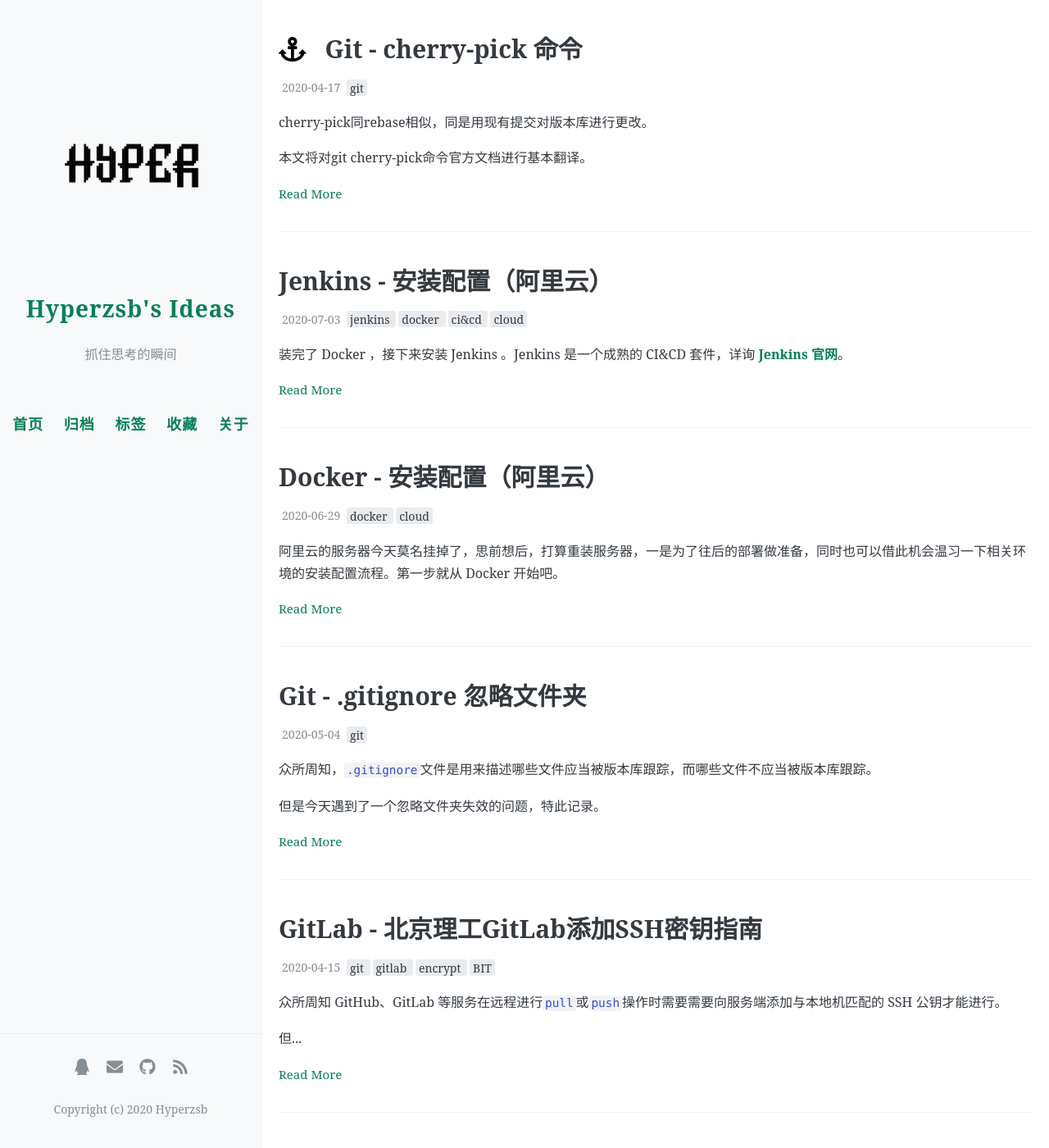
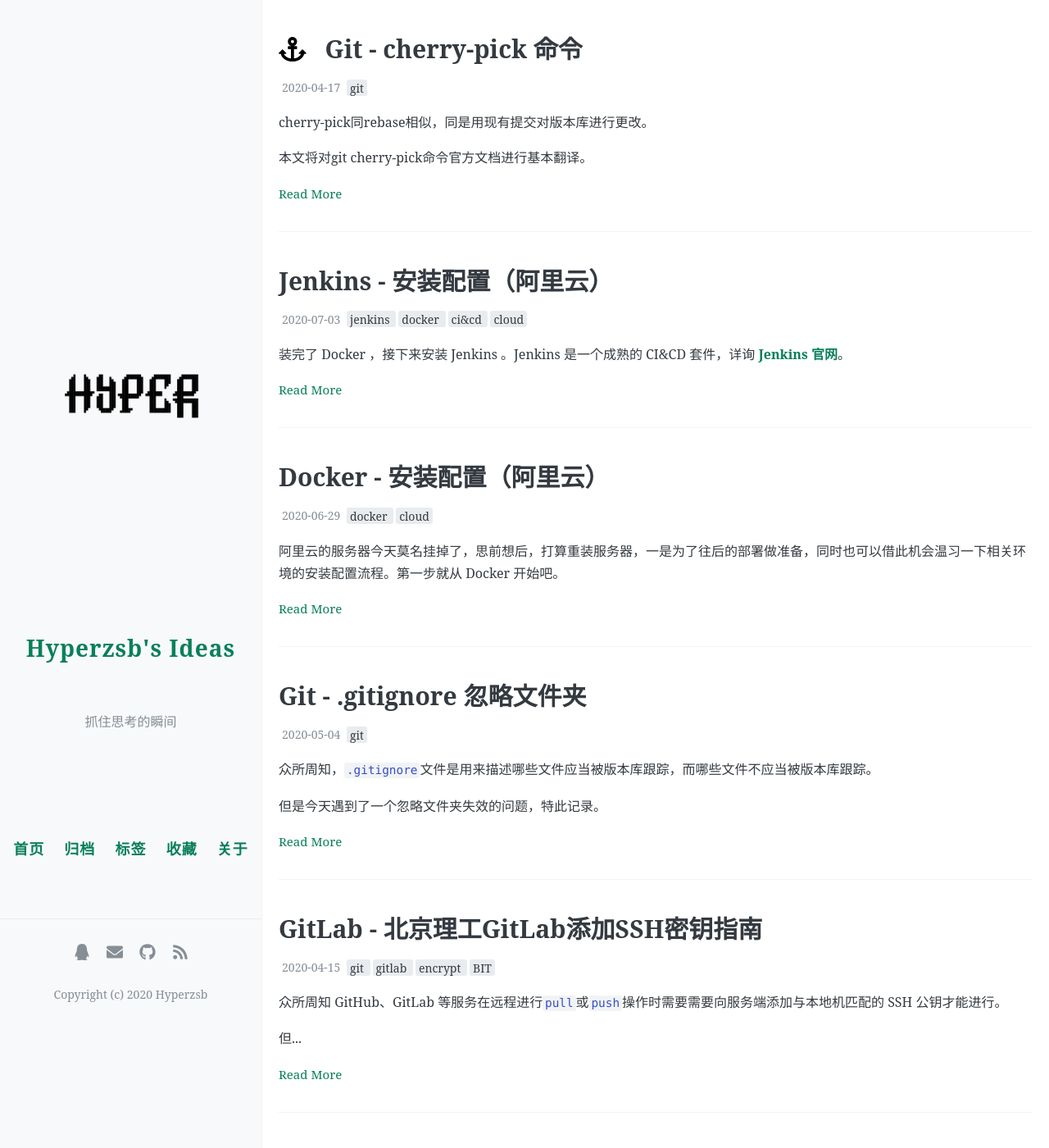
Before and after one commit to Hyperzsb/blog, a Jekyll site: the page built from index.html, in a window 1280 px wide and 1400 px high. Shown: the whole window at 82% size. Built offline with Jekyll 4.4.1, drawn with Linux system fonts in a browser that asks for light colours; the list of posts is cut into pages by our own code; comment, search, counter and statistics services are not loaded.

Commit message:
[feat]Change header style

```diff
--- a/_includes/header.html
+++ b/_includes/header.html
@@ -1,13 +1,17 @@
 <div class="wrapper-sidebar">
+
   <header>
+
     <div class="site-info">
       {% if site.avatar %}
-        <a href="{{ site.url }}{{ site.baseurl }}" class="site-avatar"><img src="{{ site.avatar }}" /></a>
+      <div class="site-avatar">
+        <div class="avatar-padding"></div>
+        <a href="{{ site.url }}{{ site.baseurl }}"><img src="{{ site.avatar }}" /></a>
+      </div>
       {% endif %}
       <h1 class="site-name"><a href="{{ site.url }}{{ site.baseurl }}">{{ site.name }}</a></h1>
       <p class="site-description">{{ site.description }}</p>
     </div>
-  </header>
 
     <nav>
       {% for nav in site.navigation %}
@@ -22,9 +26,12 @@
       {% endfor %}
     </nav>
 
+  </header>
+
   <div class="wrapper-footer-desktop">
     <footer class="footer">
       {% include footer.html %}
     </footer>
   </div>
+
 </div>
--- a/assets/css/style.scss
+++ b/assets/css/style.scss
@@ -301,20 +301,19 @@ img {
 // Sidebar
 .wrapper-sidebar {
   width: 25%;
-  -webkit-background-size: cover;
-  background-size: cover;
+  height: 100%;
   background-color: $background-color;
-  height: 100%;
   top: 0;
   left: 0;
   position: fixed;
   z-index: 4;
   border-right: 1px solid $divider-color;
+  text-align: center;
 
   @include mobile {
     width: 100%;
     height: auto;
-    padding-bottom: 24px;
+    padding: 15px 0;
     position: relative;
     border-bottom: 1px solid $divider-color;
     border-right: 0;
@@ -322,75 +321,42 @@ img {
 }
 
 header {
-  padding: 20px 0;
+  height: 80%;
+}
+
+.site-info {
+  height: 85%;
+  margin: 0 auto;
+
+  .site-avatar {
+    height: 80%;
+    margin: 0 auto;
+
+    .avatar-padding {
+      height: 50%;
 
       @include mobile {
-    text-align: center;
+        height: 0;
       }
     }
 
-.site-info {
-  text-align: center;
-  margin: 25% auto 0;
-
-  @include low-1 {
-    margin: 30% auto 0;
-  }
-
-  @include low-2 {
-    margin: 20% auto 0;
-  }
-
-  @include low-3 {
-    margin: 10% auto 0;
-  }
-
-  @include low-4 {
-    margin: 0 auto 0;
-  }
-
-  @include mobile {
-    float: none;
-    display: block;
-    margin: 0 auto;
-  }
-
-  .site-avatar {
-    margin: 0 auto 15%;
+    img {
+      height: 50%;
       display: block;
       max-width: 200px;
       max-height: 200px;
-
-    @include low-1 {
-      margin: 0 auto 7%;
-    }
-
-    @include low-2 {
-      margin: 0 auto 5%;
-    }
-
-    @include low-3 {
-      margin: 0 auto 0;
-    }
-
-    @include low-4 {
-      margin: 0 auto 0;
-    }
+      margin: 0 auto;
 
       @include mobile {
-      margin: 0 auto;
         max-width: 120px;
         max-height: 120px;
       }
+    }
 
-    img {
-      display: inline-block;
-      border-radius: 2px;
-    }
-  }
   }
 
   .site-name {
+    height: 10%;
     margin: 0 auto;
     color: $base-color;
     cursor: pointer;
@@ -401,7 +367,9 @@ header {
   }
 
   .site-description {
-  margin: 15px auto;
+    height: 10%;
+    margin: 0 auto;
+    padding: 10px;
     color: $base-lighten-color;
     font-size: 16px;
 
@@ -410,31 +378,29 @@ header {
     }
   }
 
+}
 
 nav {
-  display: block;
-  margin-top: 23px; // @TODO: Vertically middle align
-  text-align: center;
+  height: 15%;
   font-family: $base-font;
   font-weight: 500;
-  font-size: 18px;
-
-  @include mobile {
-    margin-top: 5px;
-    margin-bottom: 5px;
-    font-size: 16px;
-  }
 
   a {
     margin: 0 10px;
-    text-align: right;
+    display: inline-block;
+    position: relative;
+    top: 50%;
+    transform: translateY(-50%);
+    font-size: 18px;
     font-weight: 700;
     letter-spacing: 1px;
 
     @include mobile {
-      margin: 0 10px;
-      color: $link-color;
+      top: 0;
+      transform: translateY(0);
+      font-size: 16px;
     }
+
   }
 }
 
@@ -730,6 +696,7 @@ nav {
 
 // Footer
 .wrapper-footer-desktop {
+  height: 20%;
   margin-top: 50px;
   border-top: 1px solid $footer-border-color;
   background-color: $footer-background-color;
```
Lines whose indentation alone changed are shown as unchanged.
